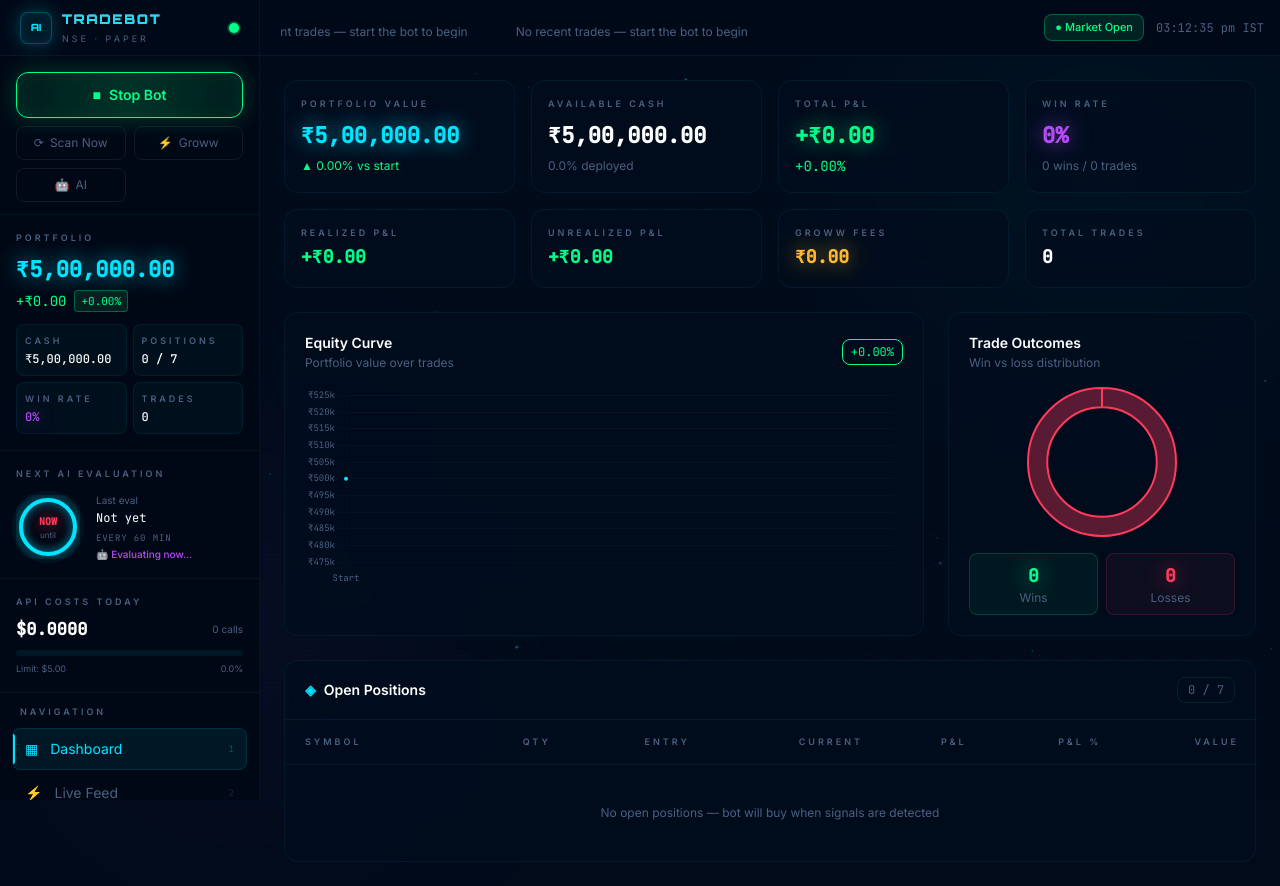
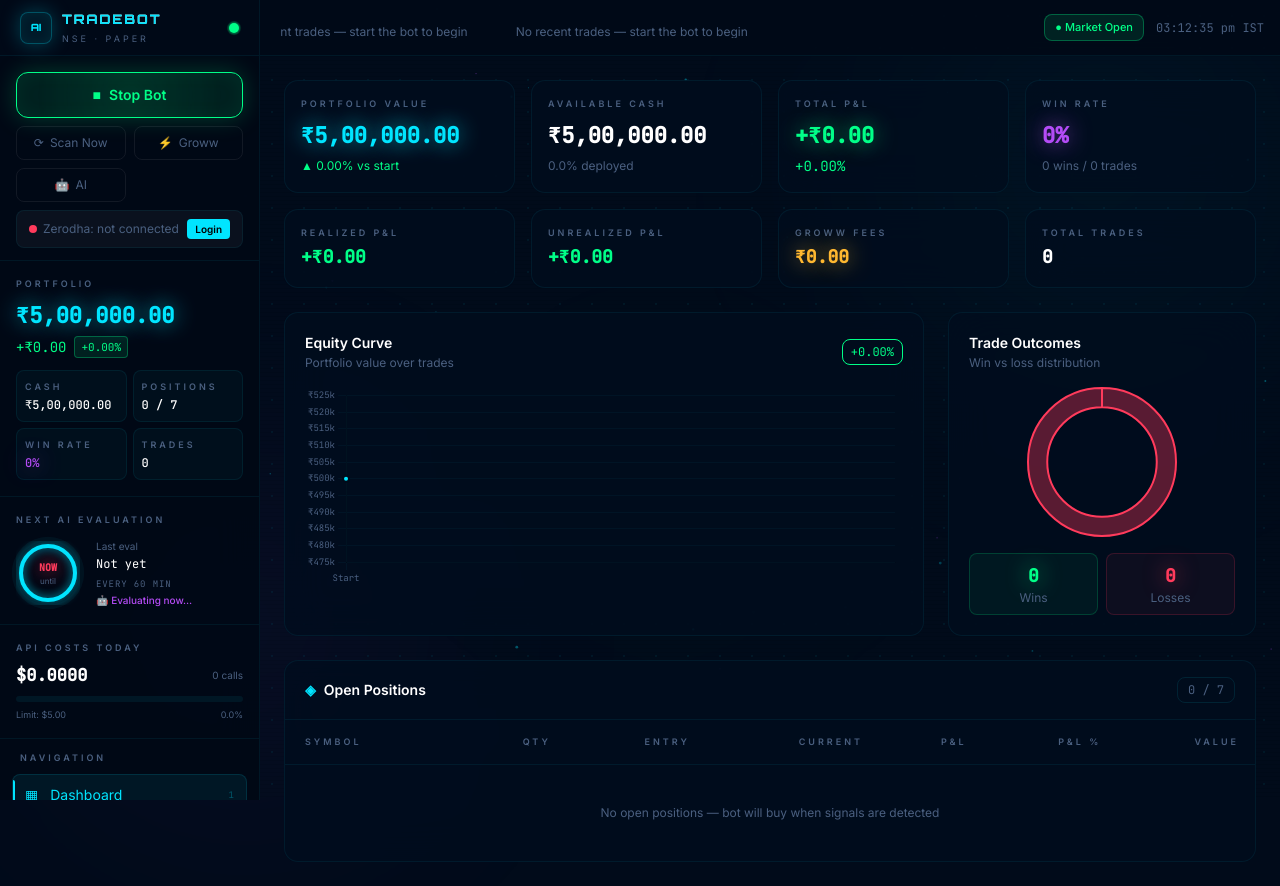
Before and after one commit to karanravi12/tradebot, a Flask app: page / in a window 1280 px wide. Run offline with Flask 3, Linux system fonts and the light colour scheme; data that the repository does not hold is empty; some libraries are stand-ins or nearby versions.

Commit message:
Dashboard: add Zerodha Kite status bar with one-click login button
Shows green/red dot + 'Login' button in sidebar when Kite is not
authenticated. Polls /api/zerodha/status every 30s and updates live.

Co-Authored-By: Claude Sonnet 4.6 <noreply@anthropic.com>

```diff
--- a/templates/index.html
+++ b/templates/index.html
@@ -316,6 +316,14 @@ tbody tr:hover { background:rgba(0,229,255,.02); }
       <button onclick="testAI()" class="btn-ghost py-2 rounded-lg text-xs flex items-center justify-center gap-1.5" data-tip="Test Claude AI">
         <span id="ai-icon">🤖</span> AI
       </button>
+    </div>
+    <!-- Zerodha Kite status -->
+    <div id="kite-bar" class="mt-2 rounded-lg px-3 py-2 flex items-center justify-between text-xs" style="background:rgba(255,255,255,.04);border:1px solid var(--border)">
+      <div class="flex items-center gap-1.5">
+        <span id="kite-dot" class="w-2 h-2 rounded-full shrink-0" style="background:var(--red)"></span>
+        <span id="kite-label" style="color:var(--muted)">Zerodha: not connected</span>
+      </div>
+      <a id="kite-login-btn" href="/zerodha/login" target="_blank" class="px-2 py-0.5 rounded text-[10px] font-semibold" style="background:var(--primary);color:#000;display:none">Login</a>
     </div>
   </div>
 
@@ -1740,6 +1748,26 @@ loadCosts();
 setInterval(loadBotStatus, 15000);
 setInterval(loadPortfolio, 30000);
 setInterval(loadCosts,     30000);
+
+// ── Zerodha Kite status ──────────────────────────────────────────
+function loadKiteStatus() {
+  fetch('/api/zerodha/status').then(r=>r.json()).then(d => {
+    const dot = el('kite-dot'), lbl = el('kite-label'), btn = el('kite-login-btn');
+    if (d.authenticated) {
+      dot.style.background = 'var(--green)';
+      lbl.textContent = 'Zerodha: connected';
+      lbl.style.color = 'var(--green)';
+      btn.style.display = 'none';
+    } else {
+      dot.style.background = 'var(--red)';
+      lbl.textContent = 'Zerodha: not connected';
+      lbl.style.color = 'var(--muted)';
+      btn.style.display = 'block';
+    }
+  }).catch(()=>{});
+}
+loadKiteStatus();
+setInterval(loadKiteStatus, 30000);
 </script>
 </body>
 </html>
```
